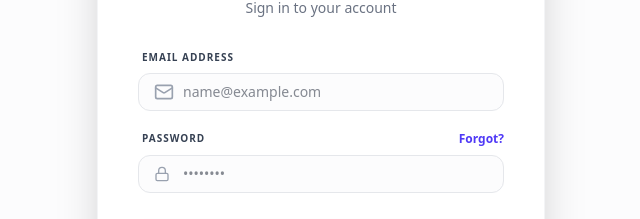
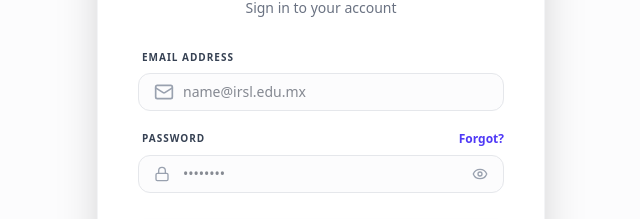
Before and after one commit to TeacherKHM/Peer2Peer, a React (Vite) app: page /login in a window 1280 px wide. Shown: the part 295-514 px from the top of the page, without its empty margins (319-959 px from the left). Built offline with nearby package versions, Linux system fonts and the light colour scheme.

Commit message:
Small changes to the layout and added the option for password visibility. Only school email domain is allowed

```diff
--- a/src/pages/Auth.tsx
+++ b/src/pages/Auth.tsx
@@ -1,7 +1,7 @@
 import React, { useState } from 'react'
 import { useNavigate } from 'react-router-dom'
 import { api } from '../lib/bootstrap'
-import { Mail, Lock, User, Loader2, ClipboardCheck } from 'lucide-react'
+import { Mail, Lock, User, Loader2, ClipboardCheck, Eye, EyeOff } from 'lucide-react'
 import { useNotification } from '../contexts/NotificationContext'
 
 export default function Auth() {
@@ -11,8 +11,11 @@ export default function Auth() {
     const [email, setEmail] = useState('')
     const [password, setPassword] = useState('')
     const [fullName, setFullName] = useState('')
-    const [role, setRole] = useState<'student' | 'teacher'>('student')
+    const [showPassword, setShowPassword] = useState(false)
     const navigate = useNavigate()
+
+    const isRegistration = !isLogin
+    const hasInvalidDomain = isRegistration && email.length > 0 && !email.endsWith('@irsl.edu.mx')
 
     const handleAuth = async (e: React.FormEvent) => {
         e.preventDefault()
@@ -26,9 +29,16 @@ export default function Auth() {
                 showNotification('success', 'Welcome back!')
                 navigate('/')
             } else {
+                // Domain Restriction
+                if (!email.endsWith('@irsl.edu.mx')) {
+                    showNotification('error', 'Only accounts with @irsl.edu.mx domain are allowed for this test version.')
+                    setLoading(false)
+                    return
+                }
+
                 const { user: newUser, error } = await api.auth.signUp(email, password, {
                     full_name: fullName,
-                    role: role
+                    role: 'student' // Force student role for test deployment
                 })
                 if (error) throw error
 
@@ -100,17 +110,22 @@ export default function Auth() {
                         <label className="block text-[10px] font-black text-gray-700 dark:text-gray-300 uppercase tracking-widest ml-1 mb-2">Email address</label>
                         <div className="relative group">
                             <div className="absolute inset-y-0 left-0 pl-4 flex items-center pointer-events-none">
-                                <Mail className="h-5 w-5 text-gray-400 group-focus-within:text-indigo-500 transition-colors" />
+                                <Mail className={`h-5 w-5 ${hasInvalidDomain ? 'text-red-400' : 'text-gray-400'} group-focus-within:text-indigo-500 transition-colors`} />
                             </div>
                             <input
                                 type="email"
                                 required
-                                className="input-premium pl-11"
-                                placeholder="name@example.com"
+                                className={`input-premium pl-11 ${hasInvalidDomain ? 'border-red-500 bg-red-50/50 dark:bg-red-900/10 focus:ring-red-500/20 focus:border-red-500' : ''}`}
+                                placeholder="name@irsl.edu.mx"
                                 value={email}
                                 onChange={(e) => setEmail(e.target.value)}
                             />
                         </div>
+                        {hasInvalidDomain && (
+                            <p className="mt-2 text-[10px] font-bold text-red-500 uppercase tracking-widest animate-in fade-in slide-in-from-top-1">
+                                Must use @irsl.edu.mx domain
+                            </p>
+                        )}
                     </div>
 
                     <div>
@@ -131,43 +146,24 @@ export default function Auth() {
                                 <Lock className="h-4 w-4 text-gray-400 group-focus-within:text-indigo-500 transition-colors" />
                             </div>
                             <input
-                                type="password"
+                                type={showPassword ? "text" : "password"}
                                 required
-                                className="input-premium pl-11"
+                                className="input-premium pl-11 pr-11"
                                 placeholder="••••••••"
                                 value={password}
                                 onChange={(e) => setPassword(e.target.value)}
                             />
+                            <button
+                                type="button"
+                                onClick={() => setShowPassword(!showPassword)}
+                                className="absolute inset-y-0 right-0 pr-4 flex items-center text-gray-400 hover:text-indigo-500 transition-colors"
+                            >
+                                {showPassword ? <EyeOff className="h-4 w-4" /> : <Eye className="h-4 w-4" />}
+                            </button>
                         </div>
                     </div>
 
-                    {!isLogin && (
-                        <div>
-                            <label className="block text-[10px] font-black text-gray-700 dark:text-gray-300 uppercase tracking-widest ml-1 mb-2">I am a...</label>
-                            <div className="grid grid-cols-2 gap-3">
-                                <button
-                                    type="button"
-                                    onClick={() => setRole('student')}
-                                    className={`py-2 px-4 rounded-xl border-2 text-sm font-bold transition-all ${role === 'student'
-                                        ? 'border-indigo-600 bg-indigo-50 text-indigo-700 dark:bg-indigo-900/30 dark:text-indigo-300'
-                                        : 'border-gray-100 dark:border-gray-800 text-gray-500 hover:border-gray-200'
-                                        }`}
-                                >
-                                    Student
-                                </button>
-                                <button
-                                    type="button"
-                                    onClick={() => setRole('teacher')}
-                                    className={`py-2 px-4 rounded-xl border-2 text-sm font-bold transition-all ${role === 'teacher'
-                                        ? 'border-indigo-600 bg-indigo-50 text-indigo-700 dark:bg-indigo-900/30 dark:text-indigo-300'
-                                        : 'border-gray-100 dark:border-gray-800 text-gray-500 hover:border-gray-200'
-                                        }`}
-                                >
-                                    Teacher
-                                </button>
-                            </div>
-                        </div>
-                    )}
+                    {/* Role selection hidden for test deployment - all new accounts are students */}
 
                     <div className="pt-2">
                         <button
--- a/src/pages/DashboardPage.tsx
+++ b/src/pages/DashboardPage.tsx
@@ -12,7 +12,7 @@ export default function Dashboard() {
                     <h1 className="text-3xl font-bold text-gray-900 dark:text-white">Dashboard</h1>
                     <div className="flex items-center gap-4">
                         <span className="text-gray-700 dark:text-gray-300">
-                            Welcome, {profile?.full_name} ({profile?.role})
+                            Welcome, {profile?.full_name}
                         </span>
                         <button
                             onClick={signOut}
```
